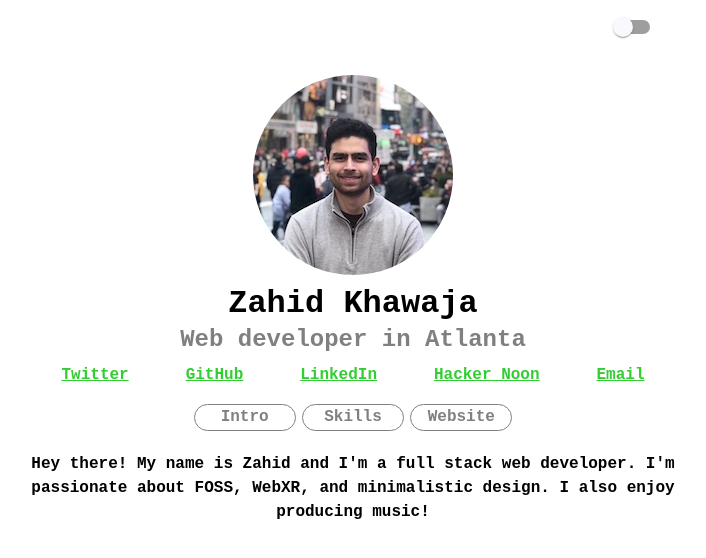
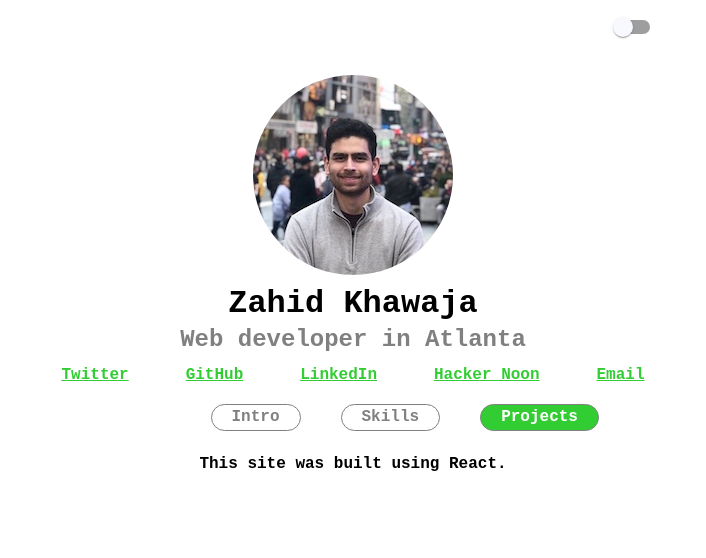
Before and after one commit to zahidkhawaja/zahidkhawaja, a React (Create React App) app: page /projects in a window 1280 px wide. Shown: the top 558 px of the page, without its empty margins (287-993 px from the left). Built offline with nearby package versions, Linux system fonts and the light colour scheme; a web font is replaced by a local one.

Commit message:
Add projects section and tweak margin/padding

```diff
--- a/src/App.css
+++ b/src/App.css
@@ -51,7 +51,8 @@
   display: flex;
   justify-content: center;
   align-items: center;
-  margin-top: 10px;
+  margin: 10px 20px 0px 20px;
+  padding: 0px 20px 0px 20px;
 }
 
 .active {
--- a/src/App.js
+++ b/src/App.js
@@ -3,7 +3,7 @@ import './App.css';
 import { Switch, Route } from "react-router-dom";
 import Header from "./components/Header";
 import Intro from "./components/Intro";
-import About from "./components/About";
+import Projects from "./components/Projects";
 import Skills from "./components/Skills";
 import Nav from "./components/Nav";
 
@@ -14,10 +14,10 @@ function App() {
 
       <Switch>
 
-        <Route path = "/website">
+        <Route path = "/projects">
         <Nav/>
         <Header/>
-        <About/>
+        <Projects/>
         </Route>
 
         <Route path = "/skills">
--- a/src/components/Header.js
+++ b/src/components/Header.js
@@ -21,7 +21,7 @@ const Header = () => {
         <nav className = "bio">
         <NavLink activeClassName = "active" exact={true} to = "/"><p>Intro</p></NavLink>
         <NavLink activeClassName = "active" to = "/skills"><p>Skills</p></NavLink>
-        <NavLink activeClassName = "active" to = "/website"><p>Website</p></NavLink>
+        <NavLink activeClassName = "active" to = "/projects"><p>Projects</p></NavLink>
         </nav>
         </div>
         </div>
--- a/src/components/About.js
+++ b/src/components/Projects.js
@@ -1,6 +1,6 @@
 import React from "react";
 
-const About = () => {
+const Projects = () => {
     return (
         <div className = "viewcontent">
         <p>This site was built using React.</p>
@@ -8,4 +8,4 @@ const About = () => {
     )
 }
 
-export default About;
+export default Projects;
```
